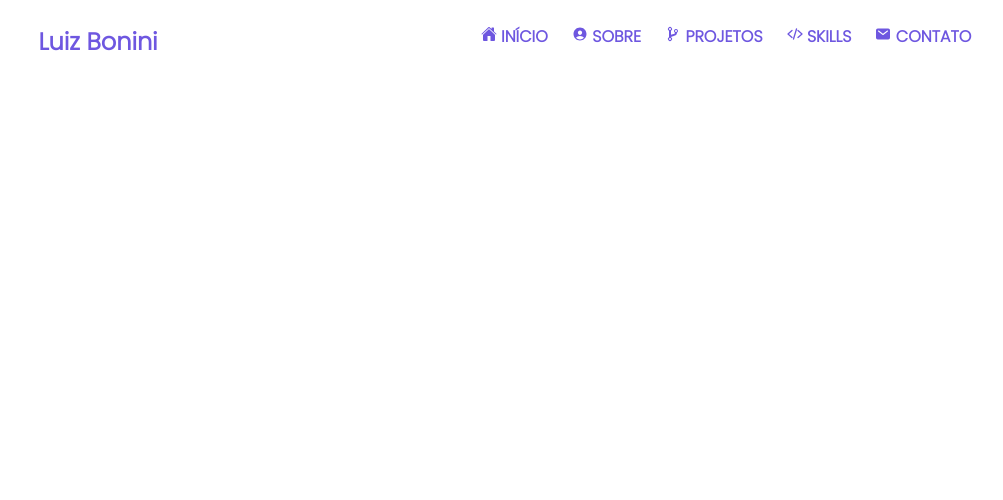
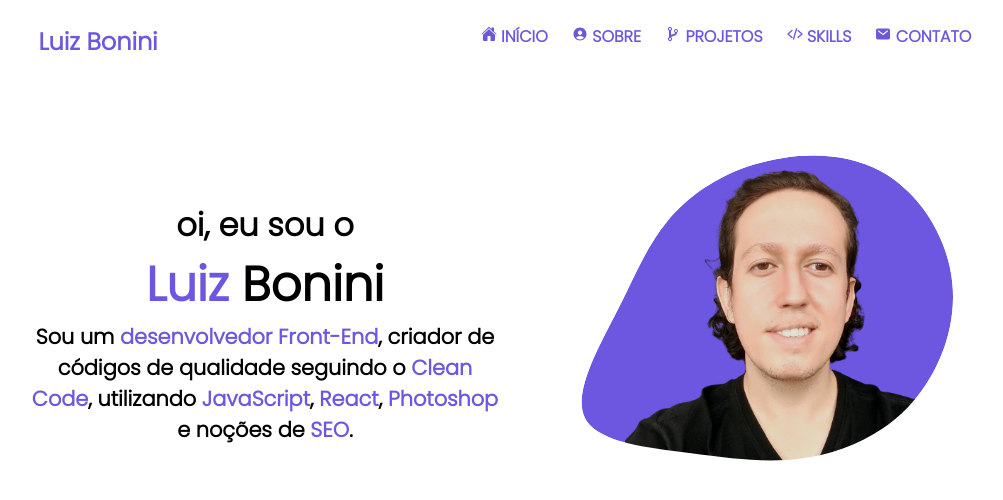
Before and after one commit to LuizCBonini/Portfolio_2.0, a React (Create React App) app: page / in a window 1280 px wide. Shown: the top 500 px of the page, without its empty margins (135-1138 px from the left). Built offline with nearby package versions, Linux system fonts and the light colour scheme.

Commit message:
Criação da Home Page

```diff
--- a/src/FullPages/FullPages.jsx
+++ b/src/FullPages/FullPages.jsx
@@ -1,5 +1,6 @@
 import React from 'react';
 import Header from '../Pages/Header/Header';
+import Landing from '../Pages/Landing/Lading';
 
 import { FullPagesStyle } from './FullPagesStyle';
 
@@ -7,6 +8,7 @@ const FullPages = () => {
     return (
     <FullPagesStyle>
         <Header/>
+        <Landing/>
     </FullPagesStyle> );
 }
 
--- a/src/Pages/Landing/Lading.jsx
+++ b/src/Pages/Landing/Lading.jsx
@@ -1,10 +1,28 @@
 import React from 'react';
 
 import { LandingStyle } from './LandingStyle';
+import me from '../../assets/img/html-css-js-react-removebg.png'
 
 const Landing = () => {
     return (
         <LandingStyle>
+
+            <div className='hello'>
+                <h3>oi, eu sou o</h3>
+                <h1><span>Luiz</span> Bonini</h1>
+                <p>Sou um <span>desenvolvedor Front-End</span>, criador de códigos de qualidade seguindo o <span>Clean Code</span>, utilizando <span>JavaScript</span>, <span>React</span>, <span>Photoshop</span> e noções de <span>SEO</span>.</p>
+            </div>
+
+            <svg className="home-blob" viewBox="0 0 200 200" xmlns="http://www.w3.org/2000/svg">
+                <mask id="mask0" mask-type="alpha">
+                    <path fill="#6E57E0" d="M56.8,-63.1C72.9,-54.2,84.6,-35.6,86.4,-16.5C88.3,2.6,80.3,22.1,67.9,35.1C55.5,48,38.8,54.4,23.5,56.5C8.2,58.5,-5.8,56.4,-23.2,54.2C-40.7,52,-61.7,49.9,-66.8,39.4C-71.8,28.9,-60.9,10,-53.2,-5.2C-45.5,-20.3,-41,-31.9,-32.6,-42.1C-24.3,-52.3,-12.1,-61.2,4.1,-66.1C20.4,-71,40.8,-72,56.8,-63.1Z" transform="translate(100 100)" />
+                </mask>
+                <g mask="url(#mask0)">
+                    <path fill="#6E57E0" d="M56.8,-63.1C72.9,-54.2,84.6,-35.6,86.4,-16.5C88.3,2.6,80.3,22.1,67.9,35.1C55.5,48,38.8,54.4,23.5,56.5C8.2,58.5,-5.8,56.4,-23.2,54.2C-40.7,52,-61.7,49.9,-66.8,39.4C-71.8,28.9,-60.9,10,-53.2,-5.2C-45.5,-20.3,-41,-31.9,-32.6,-42.1C-24.3,-52.3,-12.1,-61.2,4.1,-66.1C20.4,-71,40.8,-72,56.8,-63.1Z" transform="translate(100 100)" />
+                    <image className="home__blob-img" x="50" y="18" xlinkHref={me} alt="Minha foto."/>
+                </g>
+            </svg>
+
 
         </LandingStyle>
      );
--- a/src/Pages/Landing/LandingStyle.jsx
+++ b/src/Pages/Landing/LandingStyle.jsx
@@ -2,4 +2,43 @@ import styled from 'styled-components';
 
 export const LandingStyle = styled.div`
 
+    margin: 0 auto;
+    display: grid;
+    grid-template-columns: 1fr 1fr;
+
+    .home-blob {
+        width: 30rem;
+
+        .home__blob-img {
+            width: 8rem;
+        }
+    }
+
+    .hello {
+        text-align: center;
+        display: flex;
+        flex-direction: column;
+        justify-content: center;
+        width: 30rem;
+
+        h3 {
+            font-size: 2rem;
+        }
+
+        h1 {
+            font-size: 3rem;
+        }
+
+        p {
+            font-size: 1.3rem;
+            font-weight: 600;
+        }
+
+        span {
+            color: var(--cll-primary);
+        }
+
+    }
+
+
 `;
```
Also changed, not shown: src/assets/img/html-css-js-react-removebg.png (added).
